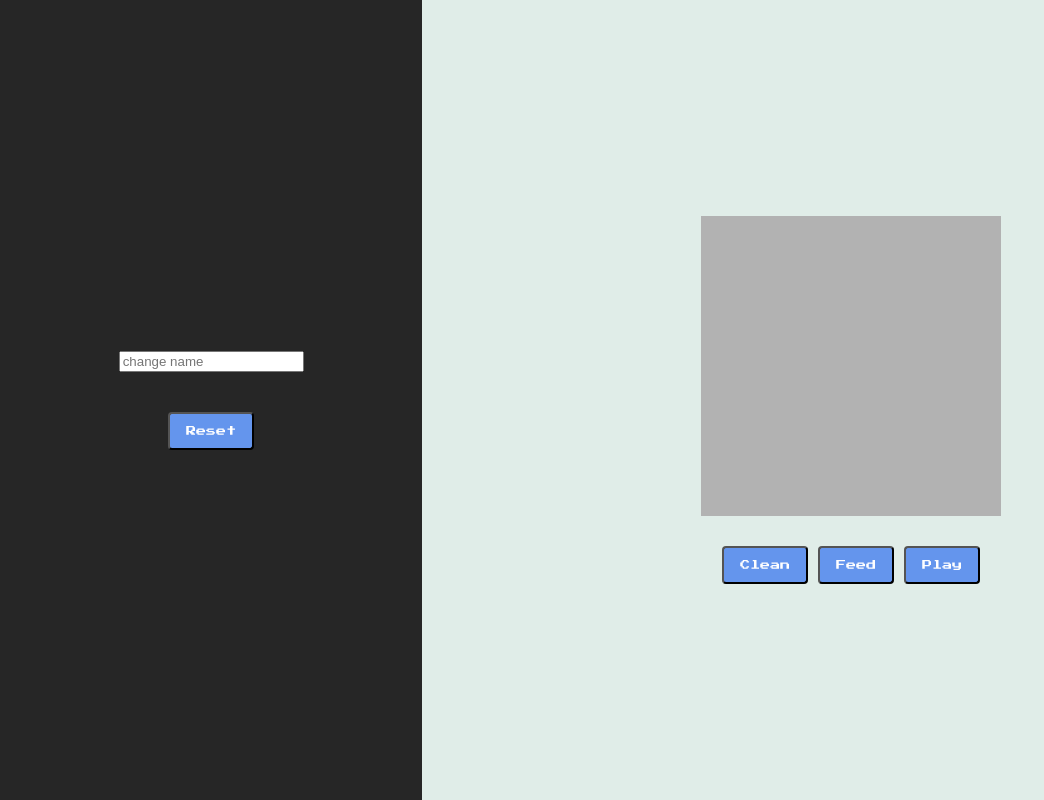
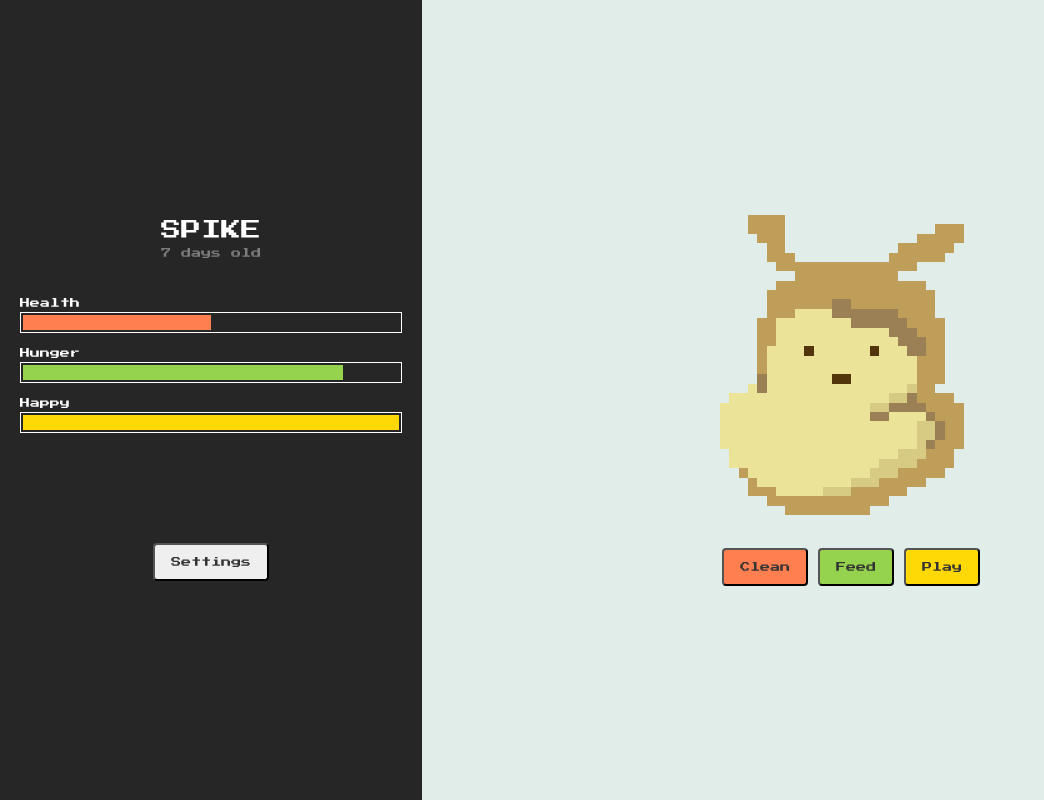
Before and after one commit to nghia-nguyen-dev/virtual-pet, a plain HTML site: page index.html in a window 1280 px wide. Shown: the whole page, without its empty margins (0-1044 px from the left). Drawn offline with Linux system fonts and the light colour scheme.

Commit message:
feat: Add sprite char and colors

```diff
--- a/css/index.css
+++ b/css/index.css
@@ -1,5 +1,6 @@
 @import "./reset.css";
 @import "./font.css";
+@import "./variables.css";
 
 body {
 	background-color: #333;
@@ -23,7 +24,7 @@ body {
 
 .info {
     width: 100%;
-    display: none;
+    /* display: none; */
 }
 
 main {
@@ -36,13 +37,12 @@ main {
 }
 
 .actions {
-	margin-top: 30px;
+	margin-top: 33px;
 }
 
 button {
     font-size: 10px;
-	color: white;
-	background-color: cornflowerblue;
+	color: #333;
 	font-family: "Press Start 2P", Helvetica, sans-serif;
 	padding: 12px 16px;
     border-radius: 4px;
@@ -74,16 +74,16 @@ button {
 
 .fill--health {
 	width: 50%;
-	background-color: coral;
+	background-color: var(--hp-color);
 }
 
 .fill--hunger {
 	width: 85%;
-	background-color: rgb(149, 211, 79);
+	background-color: var(--hungry-color);
 }
 
 .fill--happy {
-	background-color: rgb(255, 218, 53);
+	background-color: var(--happy-color);
 }
 
 .side-bar {
@@ -112,14 +112,33 @@ button {
 
 .settings {
     width: 100%;
+    display: none;
 }
 
 .btn--reset {
     display: block;
     margin: 0 auto;
-    margin-top: 40px;
+    margin-top: 110px;
 }
 
 .name-input {
     text-align: center;
 }
+
+input {
+	border: none;
+	padding: 10px 8px;
+	border-radius: 4px;
+}
+
+.btn--clean {
+	background-color: var(--hp-color);
+}
+
+.btn--feed {
+	background-color: var(--hungry-color);
+}
+
+.btn--play {
+	background-color: var(--happy-color);
+}
--- /dev/null
+++ b/css/variables.css
@@ -0,0 +1,5 @@
+:root {
+    --happy-color: rgb(255, 217, 5);
+    --hungry-color:rgb(149, 211, 79);
+    --hp-color: coral;
+}
--- a/index.html
+++ b/index.html
@@ -17,7 +17,7 @@
                     <label for="name"></label>
                     <input type="text" name="name" id="name" placeholder="change name">
                 </div>
-                <button class="btn btn--reset">Reset</button>
+                <button class="btn btn--reset">Reset Game</button>
             </div>
 
             <div class="info">
@@ -53,11 +53,11 @@
             </div>
         </div>
         <main>
-            <div class="pet"></div>
+            <img src="/sprites/pet.png" alt="">
             <div class="actions">
-                <button>Clean</button>
-                <button>Feed</button>
-                <button>Play</button>
+                <button class="btn btn--clean">Clean</button>
+                <button class="btn btn--feed">Feed</button>
+                <button class="btn btn--play">Play</button>
             </div>
         </main>
     </div>
```
Also changed, not shown: sprites/pet.png (added).
